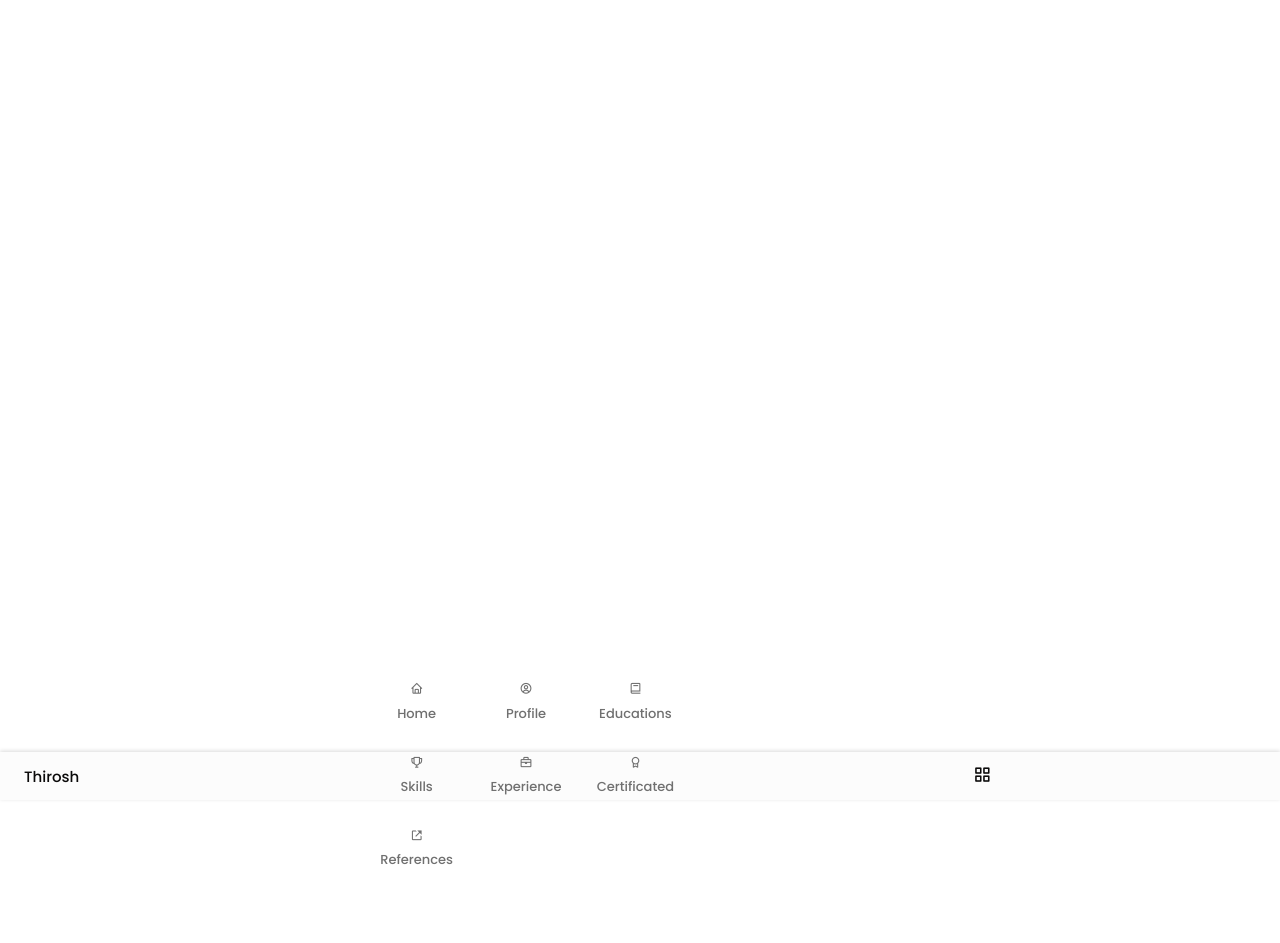
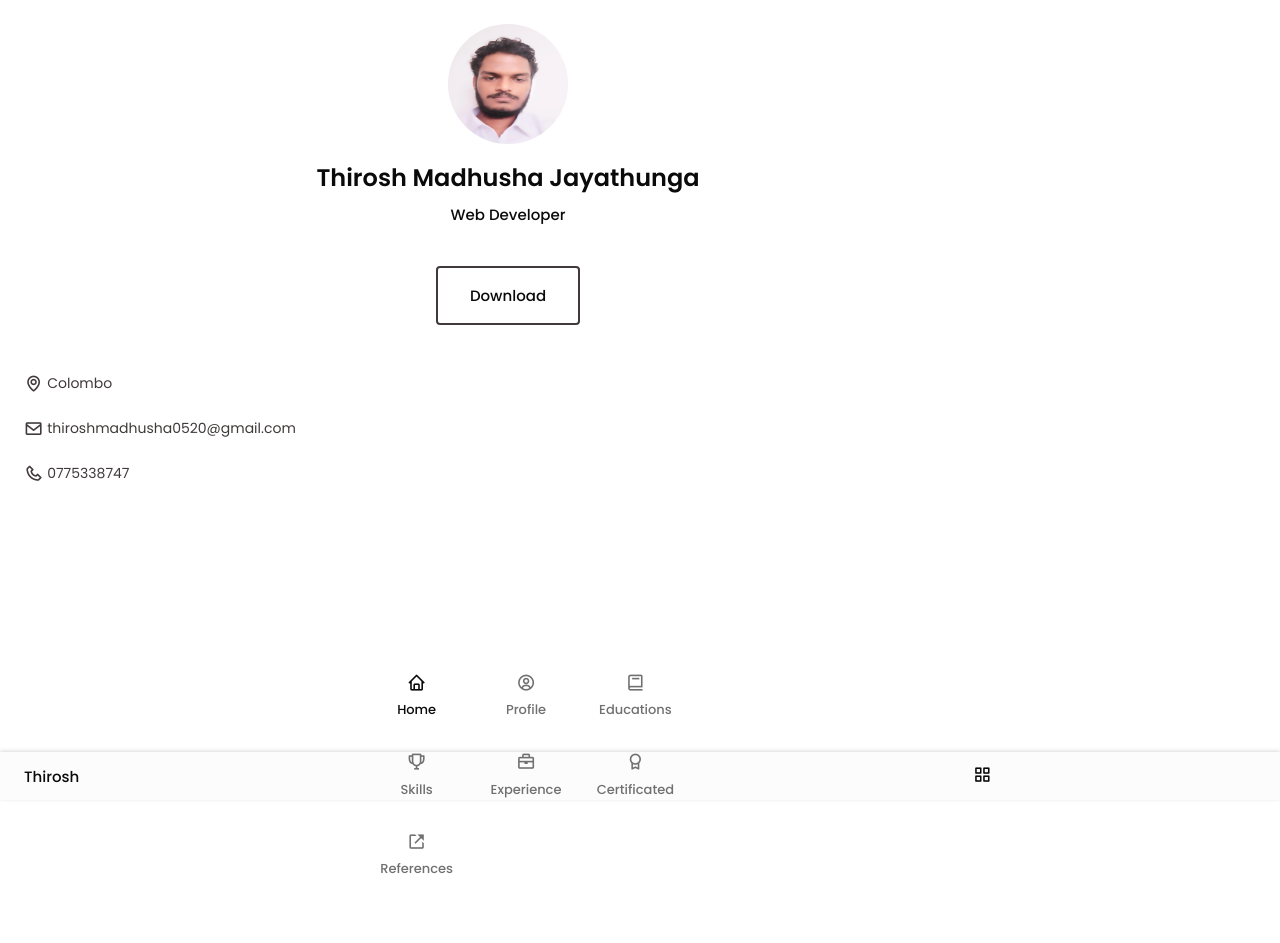
Before and after one commit to ThiroshMadhusha/cv-app, a plain HTML site: page index.html in a window 1280 px wide. Before the commit the page ends 800 px from the top, so only its background shows below. Drawn offline with nearby package versions, Linux system fonts and the light colour scheme.

Commit message:
create the home contact us section

```diff
--- a/assets/css/styles.css
+++ b/assets/css/styles.css
@@ -192,7 +192,7 @@ img{
 }
 
 .nav__icon{
-  font-size: 1.2reem;
+  font-size: 1.2rem;
   margin-bottom: var(--mb-1);
 }
 
@@ -202,9 +202,73 @@ img{
 }
 
 /* Active menu link */
+.active-link{
+  color: var(--title-color);
+}
+
+/*========== HOME ==========*/
+.home{
+  position: relative;
+}
+.home__container{
+  gap: 3rem;
+}
+
+.home__data{
+  gap: .5rem;
+  text-align: center;
+}
+
+.home__img{
+  width: 120px;
+  height: 120px;
+  border-radius: 50%;
+  justify-self: center;
+  margin-bottom: var(--mb-1);
+}
+
+.home__title{
+  font-size: var(--h1-font-size);;
+}
+.home__profession{
+  font-size: var(--normal-font-size);
+  margin-bottom: var(--mb-1);
+}
+
+.hhome__address{
+  gap: 1rem;
+
+}
+
+.home__information{
+  display: flex;
+  align-items: center;
+  font-size: var(--small-font-size);
+}
+
+.home__icon{
+  font-size: 1.2rem;
+  margin-right: .25rem;
+}
+
+.home__button-movil{
+  display: inline-block;
+  border: 2px solid var(--text-color);
+  color: var(--title-color);
+  padding: 1rem 2rem;
+  border-radius: .25rem;
+  transition: .3s;
+  font-weight: var(--font-medium);
+  margin-top: var(--mb-3);
+}
+
+.home__button-movil:hover{
+  background-color: var(--text-color);
+  color: var(--container-color);
+}
 
 
-/*========== HOME ==========*/
+
 
 
 /*========== SOCIAL ==========*/
--- a/assets/js/main.js
+++ b/assets/js/main.js
@@ -26,6 +26,24 @@ navLink.forEach(n => n.addEventListener('click', linkAction))
 
 /*==================== SCROLL SECTIONS ACTIVE LINK ====================*/
 
+const sections = document.querySelectorAll('section[id]')
+
+function scrollActive(){
+    const scrollY = window.pageYOffset
+
+    sections.forEach(current =>{
+        const sectionHeight = current.offsetHeight
+        const sectionTop = current.offsetTop - 50;
+        sectionId = current.getAttribute('id')
+
+        if(scrollY > sectionTop && scrollY <= sectionTop + sectionHeight){
+            document.querySelector('.nav__menu a[href*=' + sectionId + ']').classList.add('active-link')
+        }else{
+            document.querySelector('.nav__menu a[href*=' + sectionId + ']').classList.remove('active-link')
+        }
+    })
+}
+window.addEventListener('scroll', scrollActive)
 
 /*==================== SHOW SCROLL TOP ====================*/
 
--- a/index.html
+++ b/index.html
@@ -21,7 +21,7 @@
                 <div class="nav__menu" id="nav-menu">
                     <ul class="nav__list">
                         <li class="nav__item">
-                            <a href="#home" class="nav__link">
+                            <a href="#home" class="nav__link active-link">
                                 <i class='bx bx-home nav__icon'></i>Home
                             </a>
                         </li>
@@ -72,6 +72,38 @@
                     <!--========== HOME ==========-->
                     <section class="home" id="home">
 
+                        <div class="home__container section bd-grid">
+                            <div class="home__data bd-grid">
+                                <img src="assets/img/thirosh.jpg" alt="profile" class="home__img">
+
+                                <h1 class="home__title"><b>Thirosh Madhusha Jayathunga</b></h1>
+                                <h3 class="home__profession">Web Developer</h3>
+
+                                <div>
+                                    <a download="" href="assets//pdf/ResumeCv.pdf" class="home__button-movil">Download</a>
+                                </div>
+                            </div>
+                            <div class="home__address bd-grid">
+                                <span class="home__information">
+                                    <i class='bx bx-map home__icon home__icon'></i> Colombo
+                                </span>
+                                <span class="home__information">
+                                    <i class='bx bx-envelope home__icon' ></i> thiroshmadhusha0520@gmail.com
+                                </span>
+                                <span class="home__information">
+                                    <i class='bx bx-phone home__icon' ></i> 0775338747
+                                </span>
+                                <!-- <span class="home__information">
+                                    <i class='bx bxl-linkedin-square'></i> 0775338747
+                                </span>
+                                <span class="home__information">
+                                    <i class='bx bx-phone home__icon' ></i> 0775338747
+                                </span>
+                                <span class="home__information">
+                                    <i class='bx bx-phone home__icon' ></i> 0775338747 -->
+                                </span>
+                            </div>
+                        </div>
                         <!-- Theme change button -->
 
 
```
Also changed, not shown: 1 other file.
